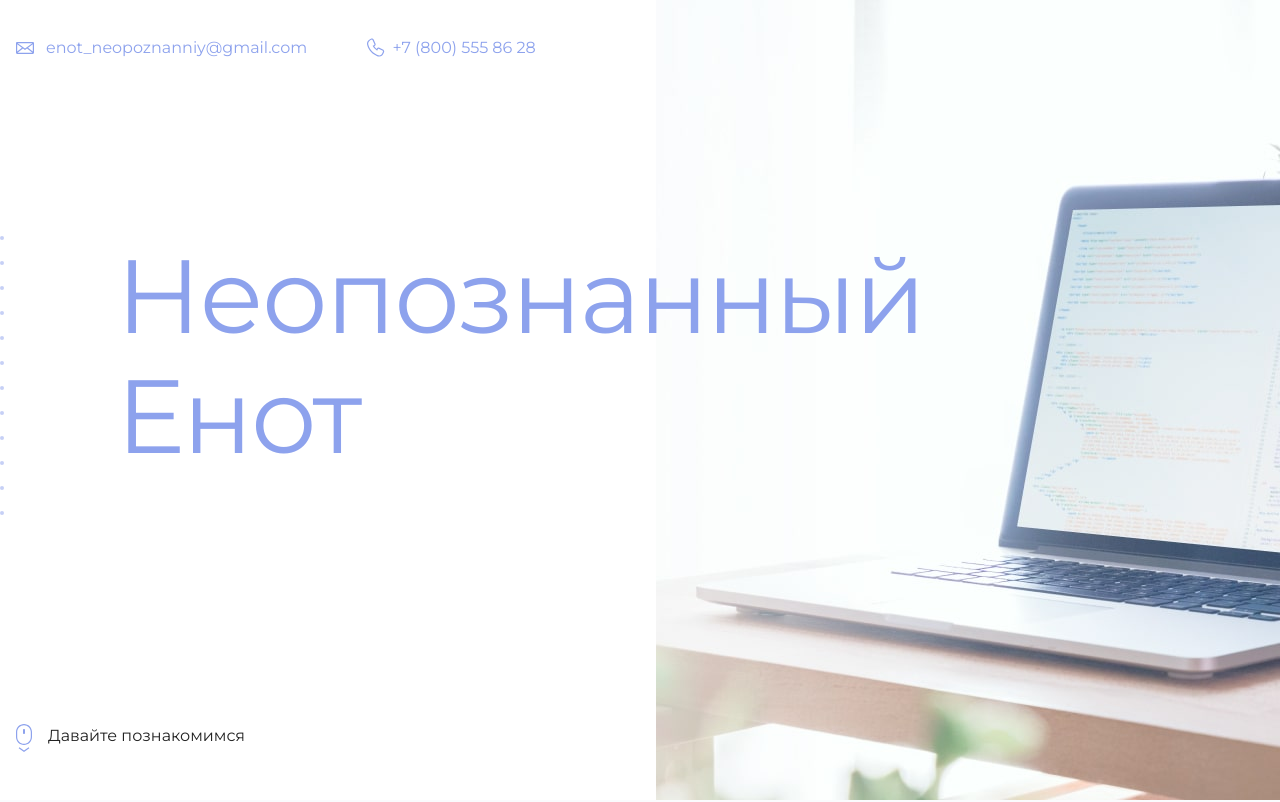
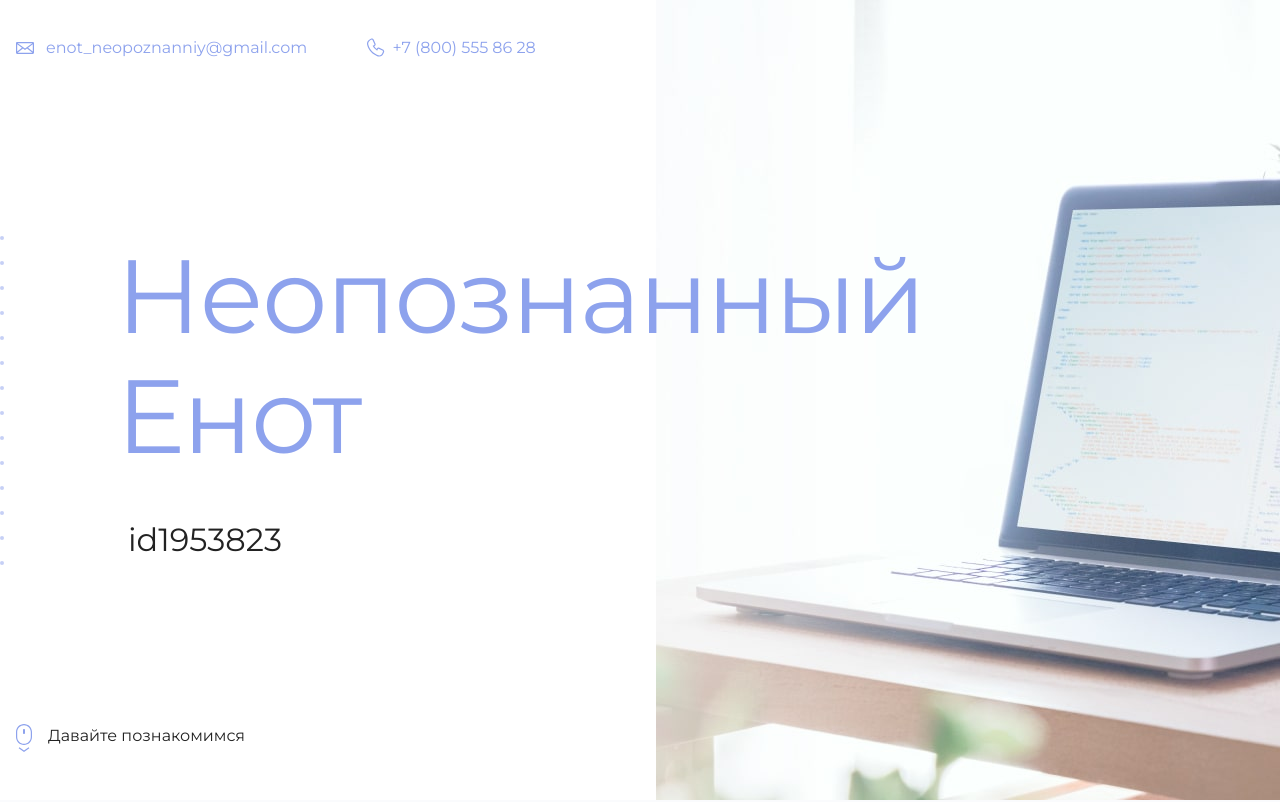
Before and after one commit to mariyakorzun/github-pages-example, a plain HTML site: page index.html in a window 1280 px wide. Shown: the top 802 px of the page. Drawn offline with Linux system fonts and the light colour scheme.

Commit message:
Update index.html

```diff
--- a/index.html
+++ b/index.html
@@ -19,7 +19,7 @@
       <section class="hero-image">
         <div class="container">
           <h1 class="heading">Неопознанный Енот</h1>
-          <p><!-- Тут ваш id на сайте Академии --></p>
+          <p>id1953823</p>
         </div>
       </section>
 
```
